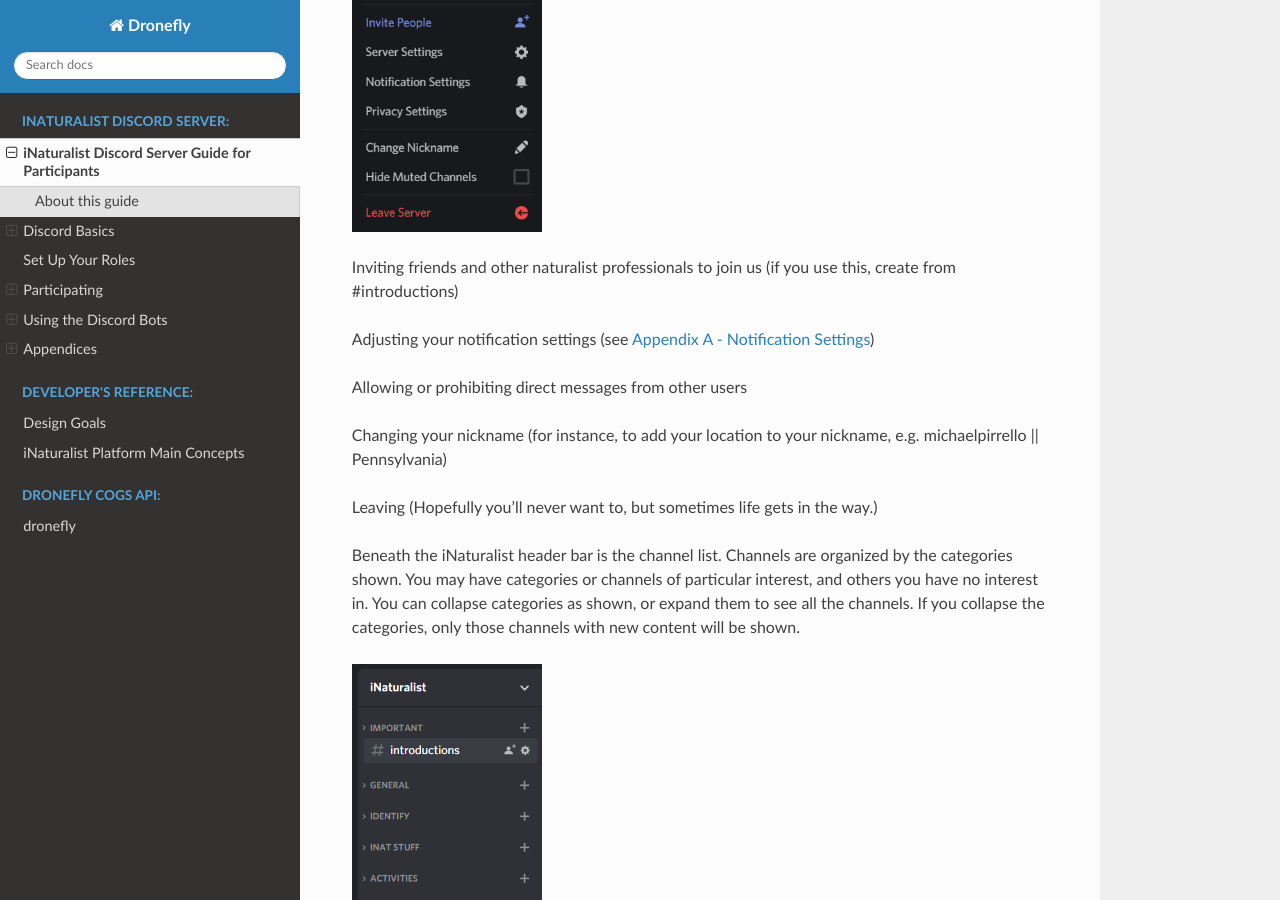
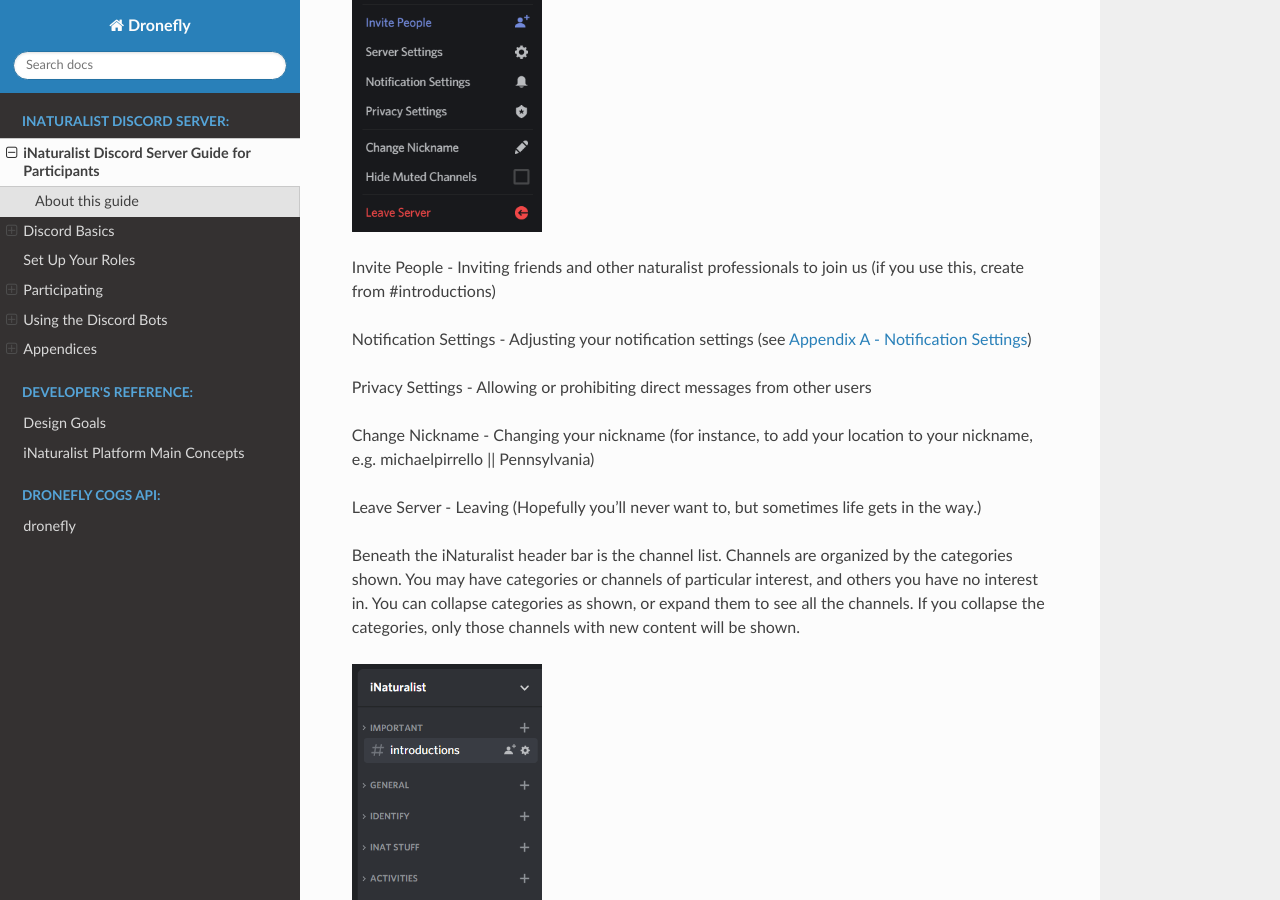
Before and after one commit to dronefly-garden/dronefly-doc, a Sphinx documentation site: the page built from docs/guide_for_participants.rst, in a window 1280 px wide and 900 px high, scrolled down 2859 px. Built offline with Sphinx 7.4.7 and the Read the Docs theme 2.0.0, drawn with Linux system fonts in a browser that asks for light colours.

Commit message:
Update guide_for_participants.rst
Put in titles for Server dropdown bullet points until we get text flowing around image.

```diff
--- a/docs/guide_for_participants.rst
+++ b/docs/guide_for_participants.rst
@@ -82,17 +82,17 @@
 
 |image6|
 
-Inviting friends and other naturalist professionals to join us (if you
+Invite People - Inviting friends and other naturalist professionals to join us (if you
 use this, create from #introductions)
 
-Adjusting your notification settings (see :ref:`Appendix A - Notification Settings`)
+Notification Settings - Adjusting your notification settings (see :ref:`Appendix A - Notification Settings`)
 
-Allowing or prohibiting direct messages from other users
+Privacy Settings - Allowing or prohibiting direct messages from other users
 
-Changing your nickname (for instance, to add your location to your
+Change Nickname - Changing your nickname (for instance, to add your location to your
 nickname, e.g. michaelpirrello \|\| Pennsylvania)
 
-Leaving (Hopefully you’ll never want to, but sometimes life gets in the
+Leave Server - Leaving (Hopefully you’ll never want to, but sometimes life gets in the
 way.)
 
 Beneath the iNaturalist header bar is the channel list. Channels are
```
